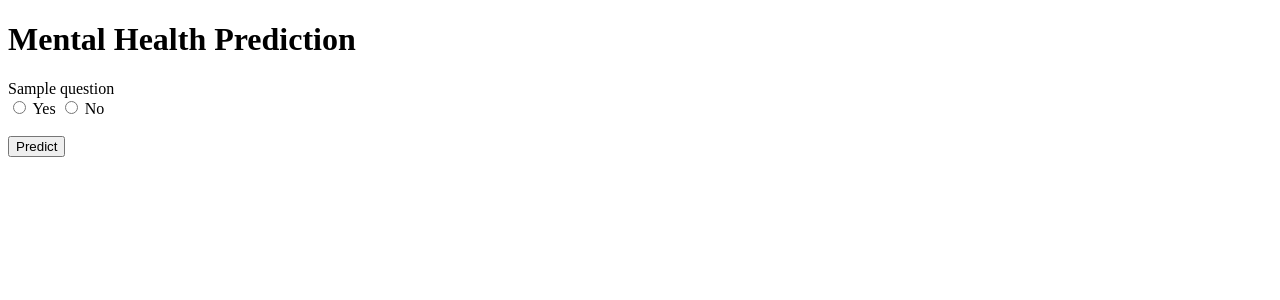
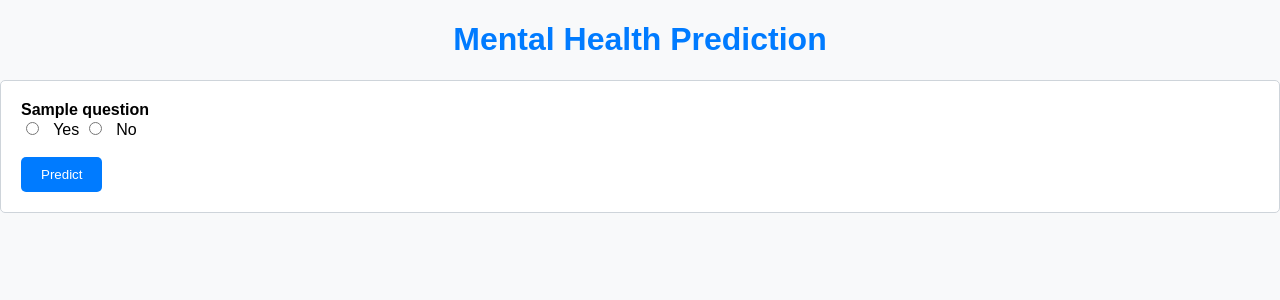
Before and after one commit to Soumyadantre/MindLytics, a Flask app: template template/index.html in a window 1280 px wide. Shown: the top 300 px of the page. Run offline with Flask 3, Linux system fonts and the light colour scheme; the template is opened without the code that fills it: most values are stand-ins (such as "Sample title", 1, 10 or a date in 2020).

Commit message:
Update styles.css

```diff
--- a/static/styles.css
+++ b/static/styles.css
@@ -1,6 +1,57 @@
-<head>
-    <meta charset="UTF-8">
-    <meta name="viewport" content="width=device-width, initial-scale=1.0">
-    <title>Mental Health Prediction</title>
-    <link rel="stylesheet" href="{{ url_for('static', filename='styles.css') }}">
-</head>
+/* Body */
+body {
+    font-family: Arial, sans-serif;
+    margin: 0;
+    padding: 0;
+    background-color: #f8f9fa;
+}
+
+/* Container */
+.container {
+    max-width: 800px;
+    margin: 0 auto;
+    padding: 20px;
+}
+
+/* Heading */
+h1 {
+    color: #007bff;
+    text-align: center;
+}
+
+/* Form */
+form {
+    background-color: #fff;
+    border: 1px solid #ced4da;
+    border-radius: 5px;
+    padding: 20px;
+    margin-bottom: 20px;
+}
+
+/* Label */
+label {
+    font-weight: bold;
+}
+
+/* Input Radio Buttons */
+input[type="radio"] {
+    margin-right: 10px;
+}
+
+/* Submit Button */
+input[type="submit"] {
+    background-color: #007bff;
+    color: #fff;
+    border: none;
+    padding: 10px 20px;
+    border-radius: 5px;
+    cursor: pointer;
+}
+
+/* Result Container */
+.result-container {
+    background-color: #fff;
+    border: 1px solid #ced4da;
+    border-radius: 5px;
+    padding: 20px;
+}
```
